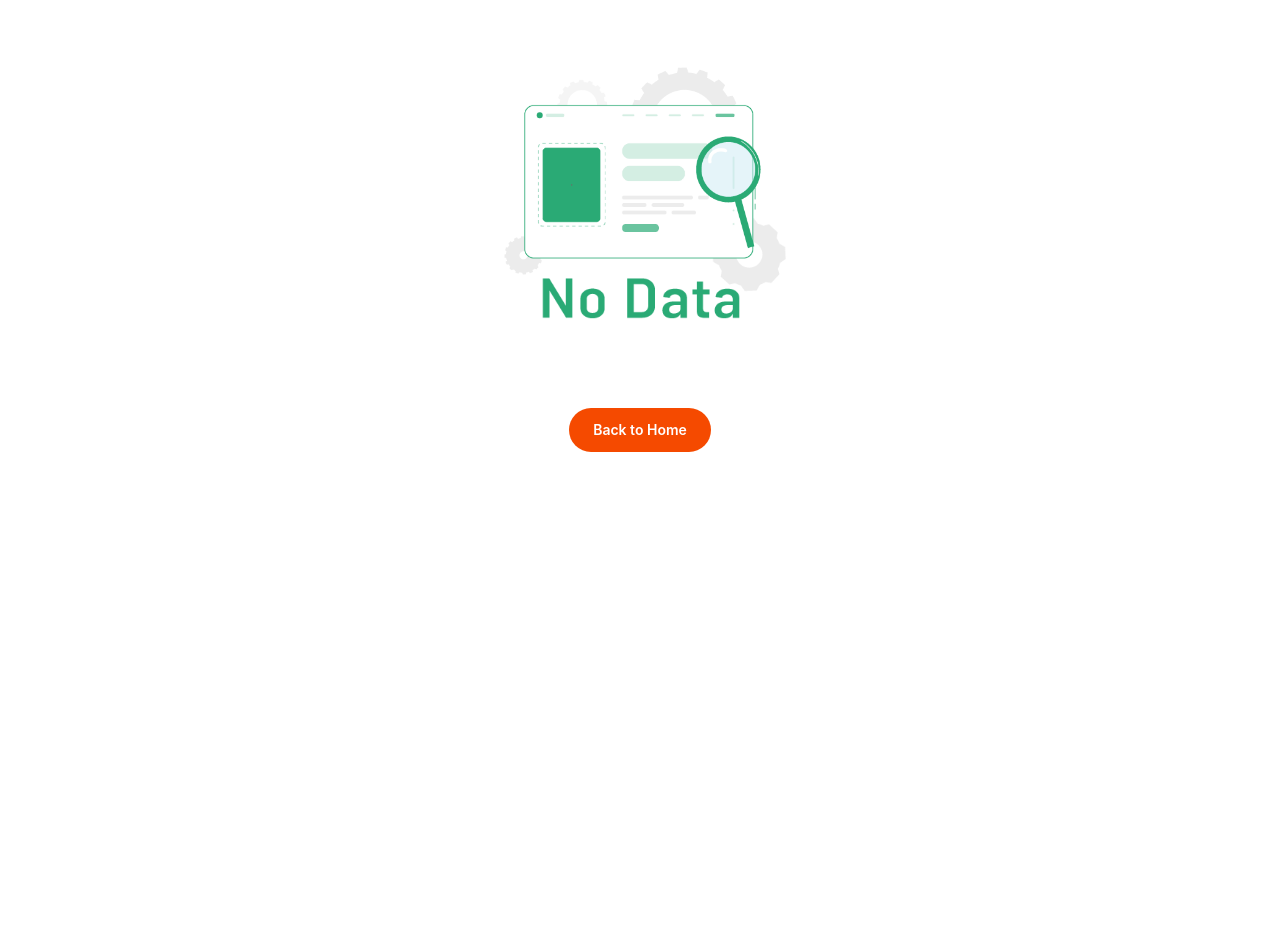
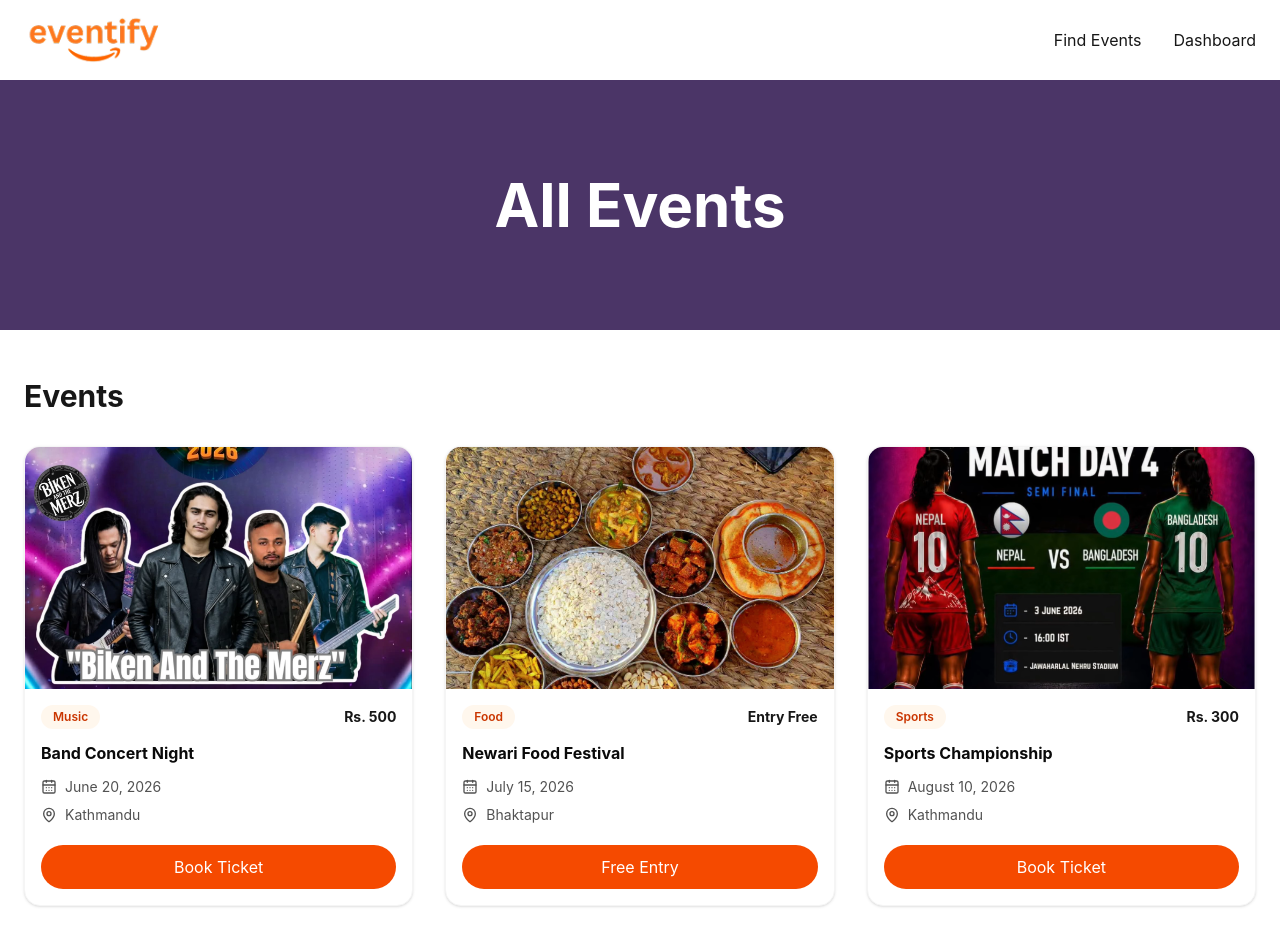
Before and after one commit to admiral-1k/Eventify, a React (Vite) app: page /all-events in a window 1280 px wide. Shown: the top 946 px of the page. Before the commit the page ends 800 px from the top, so only its background shows below. Built offline with nearby package versions, Linux system fonts and the light colour scheme.

Commit message:
made the all event page.jsx and make chnages in approuter.jsx & and navigation

```diff
--- /dev/null
+++ b/src/components/layout/DashboardLayout.jsx
@@ -0,0 +1,25 @@
+import { Outlet } from "react-router-dom";
+import logo from "../../assets/images/logo.png";
+
+export default function DashboardLayout() {
+  return (
+    <>
+      <nav className="bg-white shadow">
+        <div className="max-w-7xl mx-auto px-6 py-4 flex justify-between">
+        <img
+  src={logo}
+  alt="Eventify Logo"
+  className="h-12 w-auto"
+/>
+
+          <div className="flex gap-8">
+            <button>Find Events</button>
+            <button>Dashboard</button>
+          </div>
+        </div>
+      </nav>
+
+      <Outlet />
+    </>
+  );
+}
--- /dev/null
+++ b/src/pages/AllEvents.jsx
@@ -0,0 +1,67 @@
+import EventCard from "../components/home/EventCard";
+
+import bandPoster from "../assets/images/bandPoster.jpeg";
+import newariFood from "../assets/images/newariFood.png";
+import sport from "../assets/images/sport.png";
+
+const events = [
+  {
+    id: 1,
+    title: "Band Concert Night",
+    category: "Music",
+    date: "June 20, 2026",
+    location: "Kathmandu",
+    price: "Rs. 500",
+    image: bandPoster,
+    buttonText: "Book Ticket",
+  },
+
+  {
+    id: 2,
+    title: "Newari Food Festival",
+    category: "Food",
+    date: "July 15, 2026",
+    location: "Bhaktapur",
+    price: "Entry Free",
+    image: newariFood,
+    buttonText: "Free Entry",
+  },
+
+  {
+    id: 3,
+    title: "Sports Championship",
+    category: "Sports",
+    date: "August 10, 2026",
+    location: "Kathmandu",
+    price: "Rs. 300",
+    image: sport,
+    buttonText: "Book Ticket",
+  },
+];
+
+export default function AllEvents() {
+  return (
+    <>
+      <section className="bg-[#4b3567] h-[250px] flex items-center justify-center">
+        <h1 className="text-6xl font-bold text-white">
+          All Events
+        </h1>
+      </section>
+
+      <section className="max-w-7xl mx-auto px-6 py-12">
+        <h2 className="text-3xl font-bold mb-8">
+          Events
+        </h2>
+
+        <div className="grid grid-cols-1 md:grid-cols-2 lg:grid-cols-3 gap-8">
+          {events.map((event) => (
+            <EventCard
+              key={event.id}
+              event={event}
+            />
+          ))}
+        </div>
+      </section>
+    </>
+  );
+}
--- a/src/pages/Login.jsx
+++ b/src/pages/Login.jsx
@@ -6,10 +6,37 @@ export default function Login() {
   const [email, setEmail] = useState("");
   const [password, setPassword] = useState("");
 
-  const handleLogin = () => {
-    console.log("Email:", email);
-    console.log("Password:", password);
-  };
+ const handleLogin = async () => {
+  try {
+    const response = await fetch(
+      "http://localhost:5000/api/users/login",
+      {
+        method: "POST",
+        headers: {
+          "Content-Type": "application/json",
+        },
+        body: JSON.stringify({
+          email,
+          password,
+        }),
+      }
+    );
+
+    const data = await response.json();
+
+    console.log(data);
+
+    if (data.success) {
+      alert("Login Successful");
+    } else {
+      alert(data.message);
+    }
+
+  } catch (error) {
+    console.log(error);
+    alert("Something went wrong");
+  }
+};
 
   return (
     <div className="min-h-screen bg-[#f5f5f5] flex items-center justify-center px-6 py-10">
--- a/src/routes/AppRouter.jsx
+++ b/src/routes/AppRouter.jsx
@@ -6,20 +6,27 @@ import Login from "../pages/Login";
 import SignIn from "../pages/SignIn";
 import SignUp from "../pages/SignUp";
 import NotFound from "../pages/NotFound";
+import AllEvents from "../pages/AllEvents";
+import DashboardLayout from "../components/layout/DashboardLayout";
+
 
 export default function AppRoutes() {
   return (
     <Routes>
+
   <Route element={<MainLayout />}>
     <Route path="/" element={<Home />} />
-
     <Route path="/login" element={<Login />} />
     <Route path="/signin" element={<SignIn />} />
     <Route path="/signup" element={<SignUp />} />
   </Route>
 
-      {/* 404 page */}
+  <Route element={<DashboardLayout />}>
+    <Route path="/all-events" element={<AllEvents />} />
+  </Route>
+
   <Route path="*" element={<NotFound />} />
+
 </Routes>
   );
 }
```
Also changed, not shown: src/pages/dashboard.jsx (added). Lines whose indentation alone changed are shown as unchanged.
